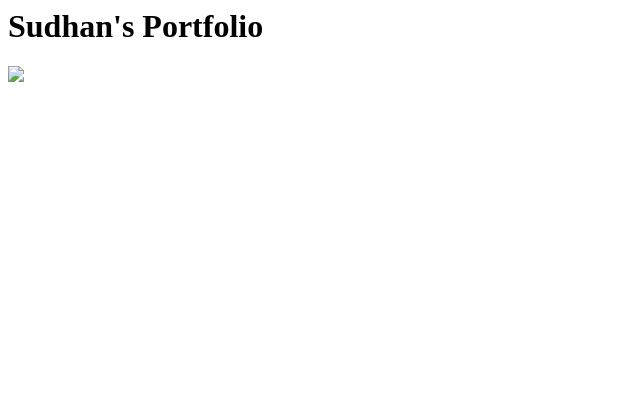
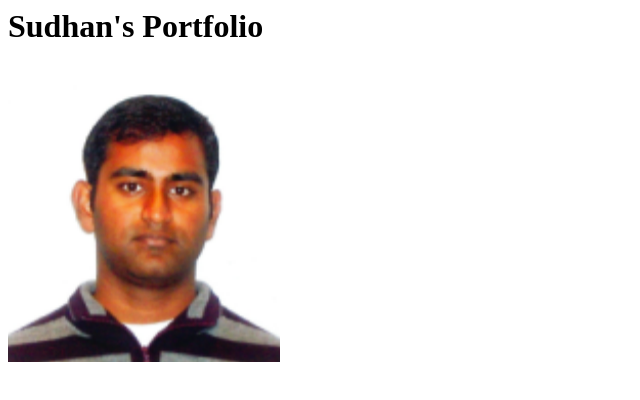
Before and after one commit to sudhansadanand/sudhansadanand.github.io, a plain HTML site: page index.html in a window 1280 px wide. Shown: the whole page, without its empty margins (0-640 px from the left). Drawn offline with Linux system fonts and the light colour scheme.

Commit message:
Update index.html

```diff
--- a/index.html
+++ b/index.html
@@ -1,4 +1,4 @@
 <html>
     <h1>Sudhan's Portfolio</h1>
-    <img src="./sudhan.JPG" />
+    <img src="./sudhan.png" />
 </html>
```
